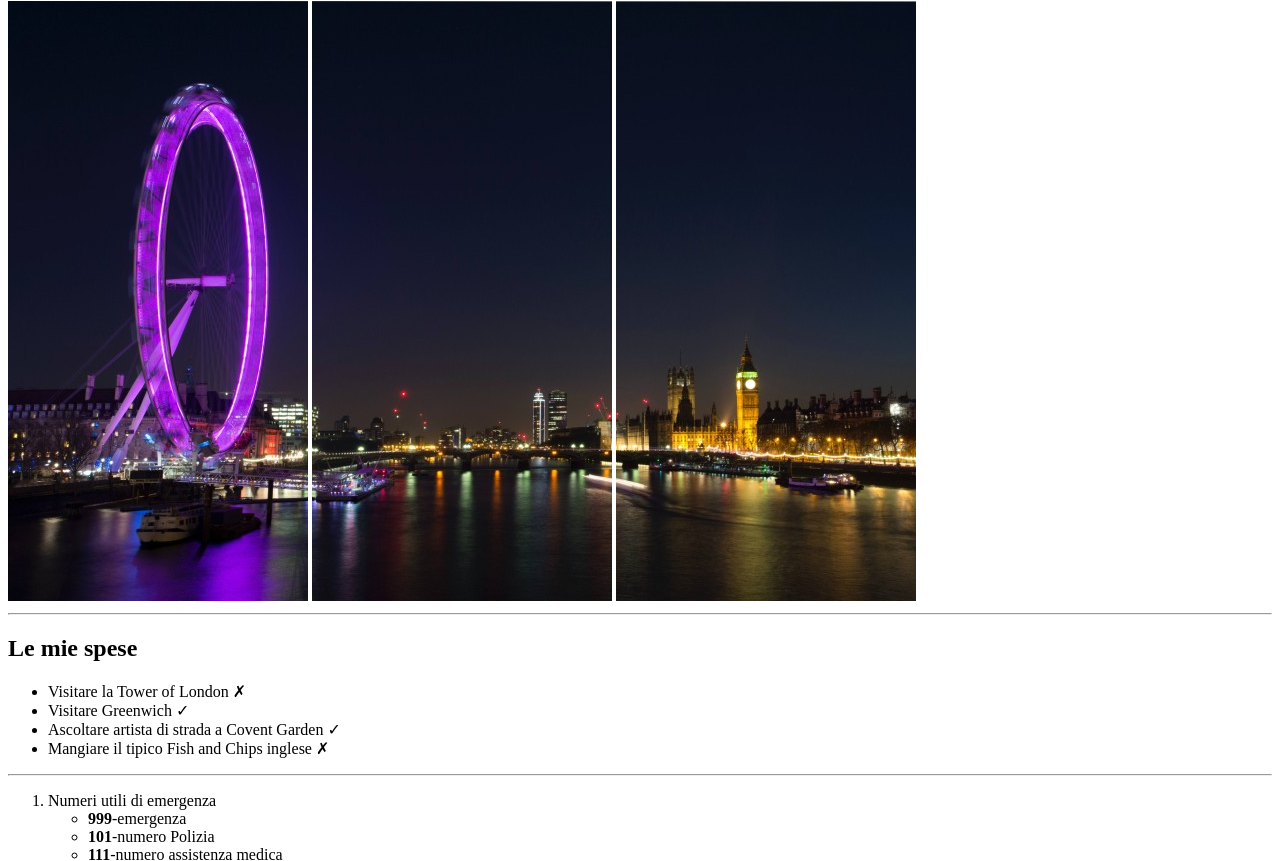
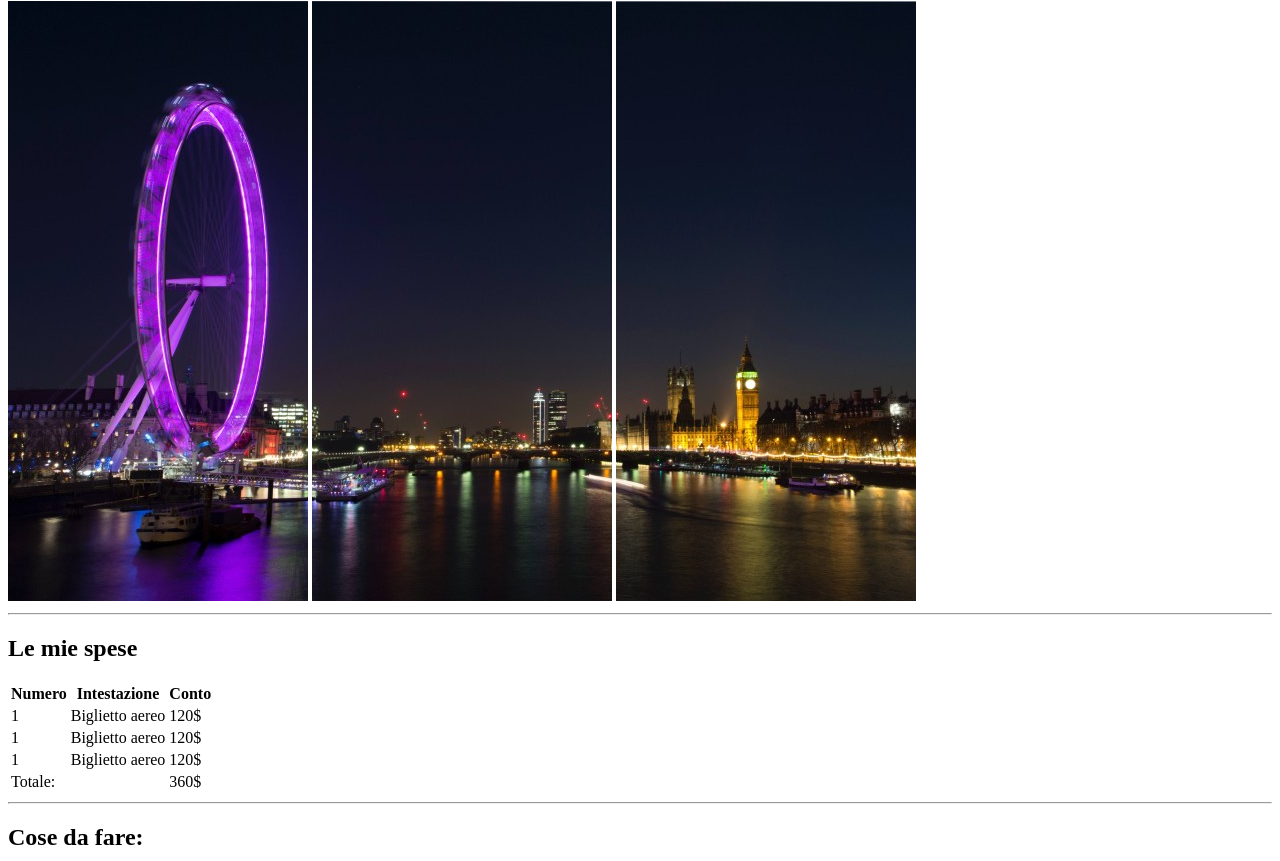
Before and after one commit to bia9400/html-london-trip, a plain HTML site: page index.html in a window 1280 px wide. Shown: the part 79-940 px from the top of the page. Drawn offline with Linux system fonts and the light colour scheme.

Commit message:
Aggiunta tabella

```diff
--- a/index.html
+++ b/index.html
@@ -17,10 +17,49 @@
     <main>
         <section class="spese">
             <h2>Le mie spese</h2>
+            <table>
+                <thead>
+                    <th>Numero</th>
+                    <th>Intestazione</th>
+                    <th>Conto</th>
+                </thead>
+
+                <tbody>
+                    <tr>
+                        <td>1</td>
+                        <td>Biglietto aereo</td>
+                        <td>120$</td>
+                    </tr>
+
+                    <tr>
+                        <td>1</td>
+                        <td>Biglietto aereo</td>
+                        <td>120$</td>
+                    </tr>
+
+                    <tr>
+                        <td>1</td>
+                        <td>Biglietto aereo</td>
+                        <td>120$</td>
+                    </tr>
+                </tbody>
+
+                <tfoot>
+                    <tr>
+                        <td>Totale:</td>
+                        <td></td>
+                        <td>360$</td>
+                    </tr>
+                </tfoot>
 
 
+            </table>
+
+            <hr>
         </section>
+
         <section class="to-do-list">
+            <h2>Cose da fare:   </h2>
             <ul>
                 <li>Visitare la Tower of London <span>&#10007;</span></li>
                 <li>Visitare Greenwich <span>&#10003;</span></li>
@@ -29,7 +68,9 @@
             </ul>
             <hr>
         </section>
+
         <section class="info">
+            <h2>Info utili: </h2>
             <ol>
                 <li>Numeri utili di emergenza
                     <ul>
```
